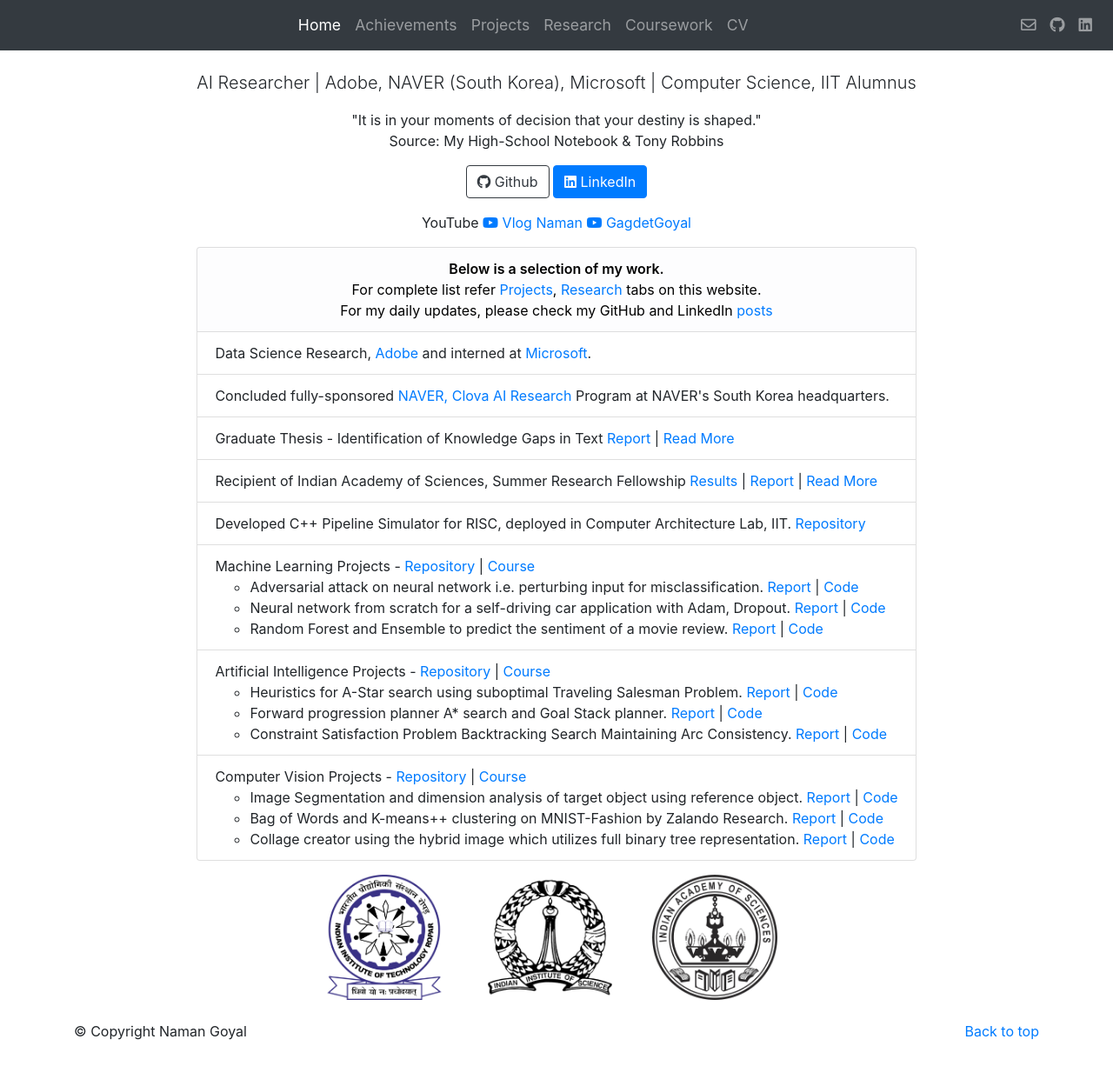
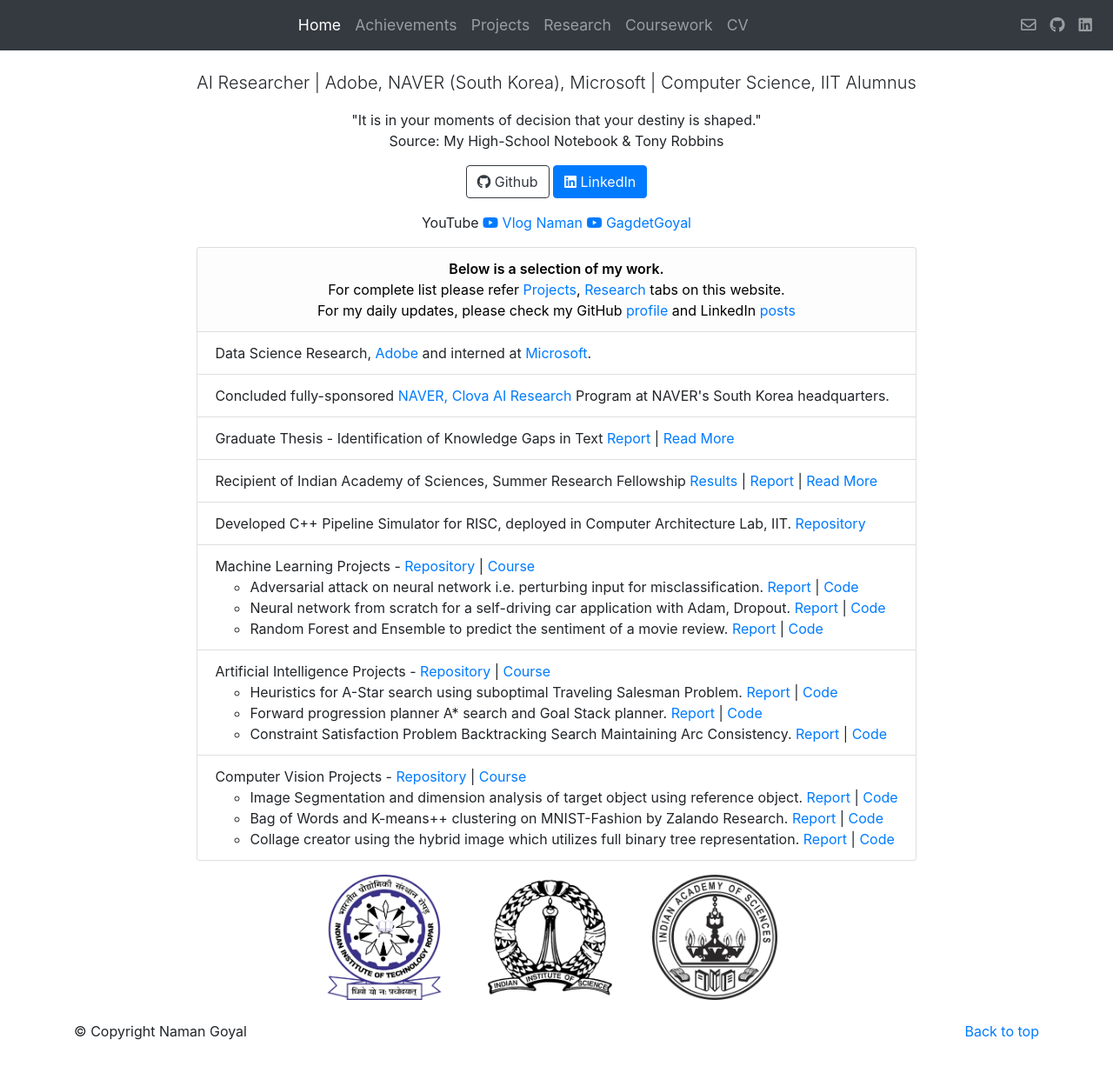
Before and after one commit to thenamangoyal/thenamangoyal.github.io, a Jekyll site: the page built from index.html, in a window 1280 px wide and 1226 px high. Shown: the whole window at 87% size. Built offline with Jekyll 4.4.1, drawn with Linux system fonts in a browser that asks for light colours; nearby versions of some CDN libraries.

Commit message:
msg made polite

```diff
--- a/index.html
+++ b/index.html
@@ -42,11 +42,11 @@ layout: bootstrap
         <li class="list-group-item list-group-item-light text-center" style="color:black">
 
             <div style="font-weight: 600"> Below is a selection of my work.</div>
-            <div>For complete list refer <a target="_blank" href="/projects">Projects</a>, <a target="_blank"
+            <div>For complete list please refer <a target="_blank" href="/projects">Projects</a>, <a target="_blank"
                     href="/research">Research</a> tabs on this website.
             </div>
             <p class="text-center">
-                For my daily updates, please check my GitHub and LinkedIn <a
+                For my daily updates, please check my GitHub <a href="ttps://github.com/thenamangoyal">profile</a> and LinkedIn <a
                 href="https://www.linkedin.com/in/goyal-naman/detail/recent-activity/shares/" title="LinkedIn Posts" target="_blank">posts</a>
             </p>
 
```
